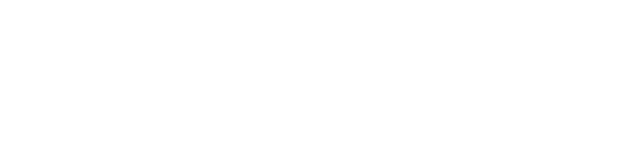
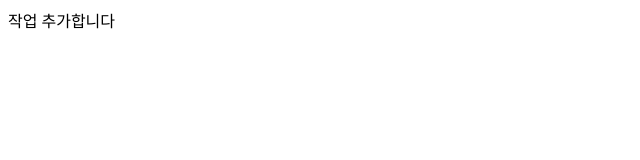
Before and after one commit to jjumjn/Project, a plain HTML site: page index.html in a window 1280 px wide. Shown: the whole page, without its empty margins (0-640 px from the left). Drawn offline with Linux system fonts and the light colour scheme.

Commit message:
정민씨 대신 작업분

```diff
--- a/index.html
+++ b/index.html
@@ -1,3 +1,3 @@
 <html>
-
+    작업 추가합니다
 </html>
```
